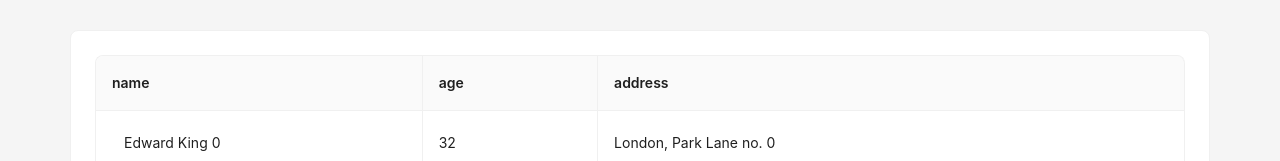
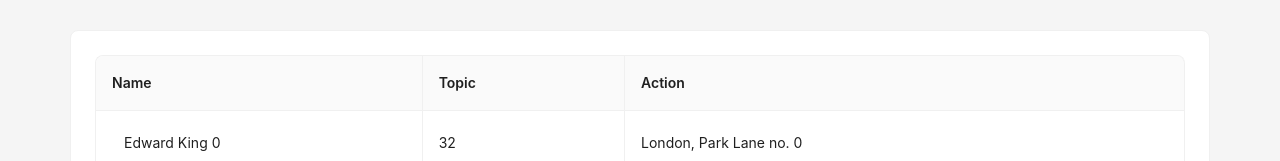
Before and after one commit to shuryhin-oleksandr/upwork-next, a Next.js app: page / in a window 1280 px wide. Shown: the top 161 px of the page. Built offline with nearby package versions, Linux system fonts and the light colour scheme; what @ant-design/nextjs-registry would draw is missing.

Commit message:
Update column names

```diff
--- a/app/RoomsTable.tsx
+++ b/app/RoomsTable.tsx
@@ -98,9 +98,9 @@ const EditableCell: React.FC<React.PropsWithChildren<EditableCellProps>> = ({
 
 interface DataType {
   key: React.Key;
-  name: string;
-  age: string;
-  address: string;
+  roomName: string;
+  topic: string;
+  meta: { action: string };
 }
 
 type ColumnTypes = Exclude<TableProps<DataType>["columns"], undefined>;
@@ -109,32 +109,32 @@ const RoomsTable: React.FC = () => {
   const [dataSource, setDataSource] = useState<DataType[]>([
     {
       key: "0",
-      name: "Edward King 0",
-      age: "32",
-      address: "London, Park Lane no. 0",
+      roomName: "Edward King 0",
+      topic: "32",
+      meta: { action: "London, Park Lane no. 0", }
     },
     {
       key: "1",
-      name: "Edward King 1",
-      age: "32",
-      address: "London, Park Lane no. 1",
+      roomName: "Edward King 1",
+      topic: "32",
+      meta: { action: "London, Park Lane no. 1" },
     },
   ]);
 
   const defaultColumns: (ColumnTypes[number] & { editable?: boolean; dataIndex: string })[] = [
     {
-      title: "name",
-      dataIndex: "name",
+      title: "Name",
+      dataIndex: "roomName",
       width: "30%",
       editable: true,
     },
     {
-      title: "age",
-      dataIndex: "age",
+      title: "Topic",
+      dataIndex: "topic",
     },
     {
-      title: "address",
-      dataIndex: "address",
+      title: "Action",
+      dataIndex: ["meta", "action"],
     },
   ];
 
```
